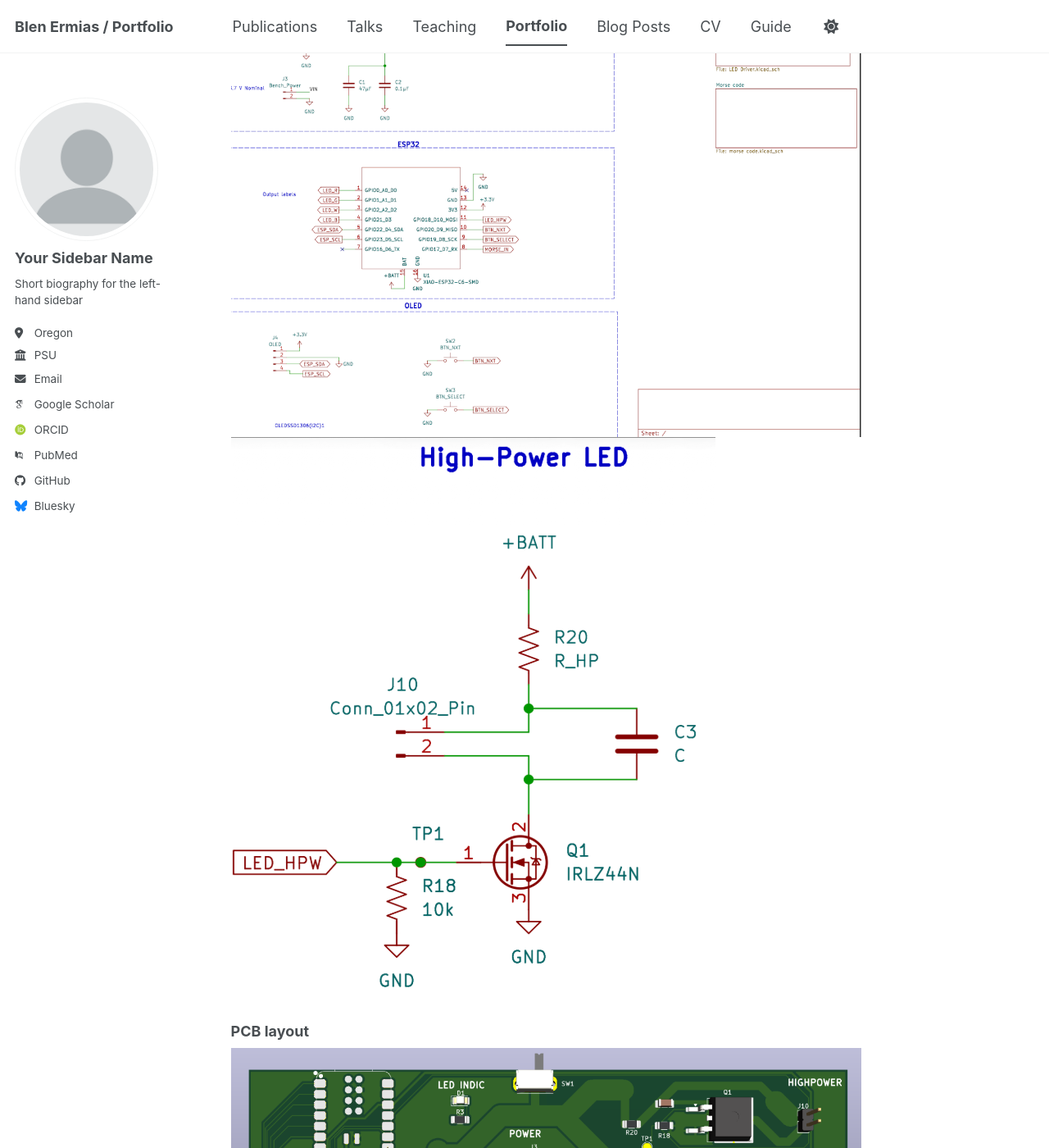
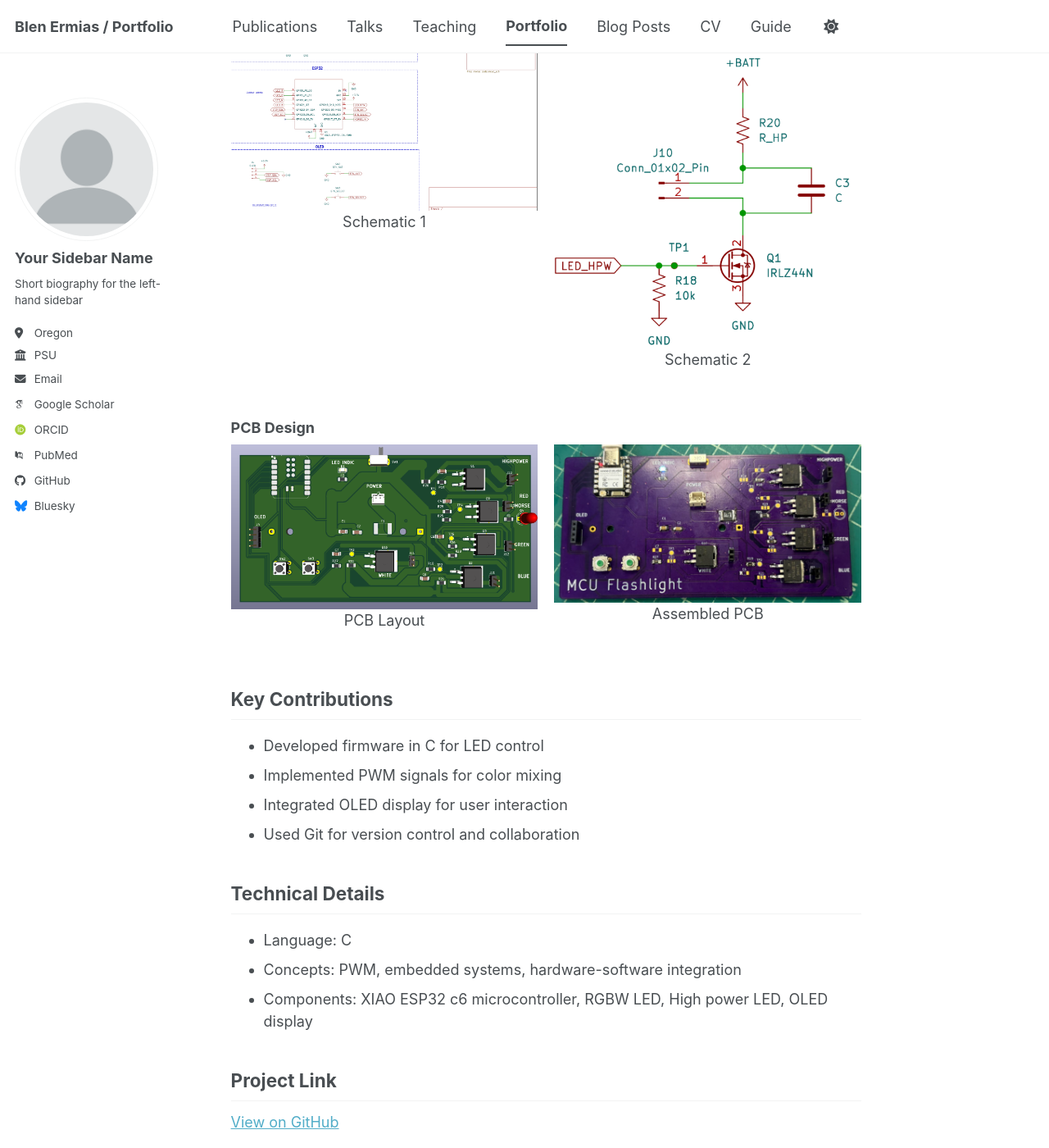
Before and after one commit to Blen-E/Blen-E.github.io, a Jekyll site: the page built from _portfolio/flashlight.md, in a window 1280 px wide and 1400 px high, scrolled down 916 px. Shown: the whole window at 82% size. Built offline with Jekyll 4.4.1, drawn with Linux system fonts in a browser that asks for light colours; some web fonts are replaced; a script bundle is joined from its source files by our own code; library files that are not in the unit come from our copies.

Commit message:
Making pictures side by side

```diff
--- a/_portfolio/flashlight.md
+++ b/_portfolio/flashlight.md
@@ -10,15 +10,37 @@
 ### Finished Flashlight
 ![Flashlight Photo](/images/flashlight/flashlight-photo.png)
 
-### Schematic Design
-![Schematic Diagram](/images/flashlight/flashlight-schematic.png)
-![Schematic Diagram](/images/flashlight/flashlight-schematic2.png)
+<h3>Schematic Design</h3>
 
-### PCB layout
-![Flashlight Photo](/images/flashlight/flashlight-layout.png)
+<div style="display: flex; gap: 20px;">
 
-### Assembled PCB
-![PCB Layout](/images/flashlight/flashlight-pcb.png)
+  <div style="flex: 1; text-align: center;">
+    <img src="/images/flashlight/flashlight-schematic.png" width="100%">
+    <p>Schematic 1</p>
+  </div>
+
+  <div style="flex: 1; text-align: center;">
+    <img src="/images/flashlight/flashlight-schematic2.png" width="100%">
+    <p>Schematic 2</p>
+  </div>
+
+</div>
+
+<h3>PCB Design</h3>
+
+<div style="display: flex; gap: 20px;">
+
+  <div style="flex: 1; text-align: center;">
+    <img src="/images/flashlight/flashlight-layout.png" width="100%">
+    <p>PCB Layout</p>
+  </div>
+
+  <div style="flex: 1; text-align: center;">
+    <img src="/images/flashlight/flashlight-pcb.png" width="100%">
+    <p>Assembled PCB</p>
+  </div>
+
+</div>
 
 ## Key Contributions
 - Developed firmware in C for LED control
```
